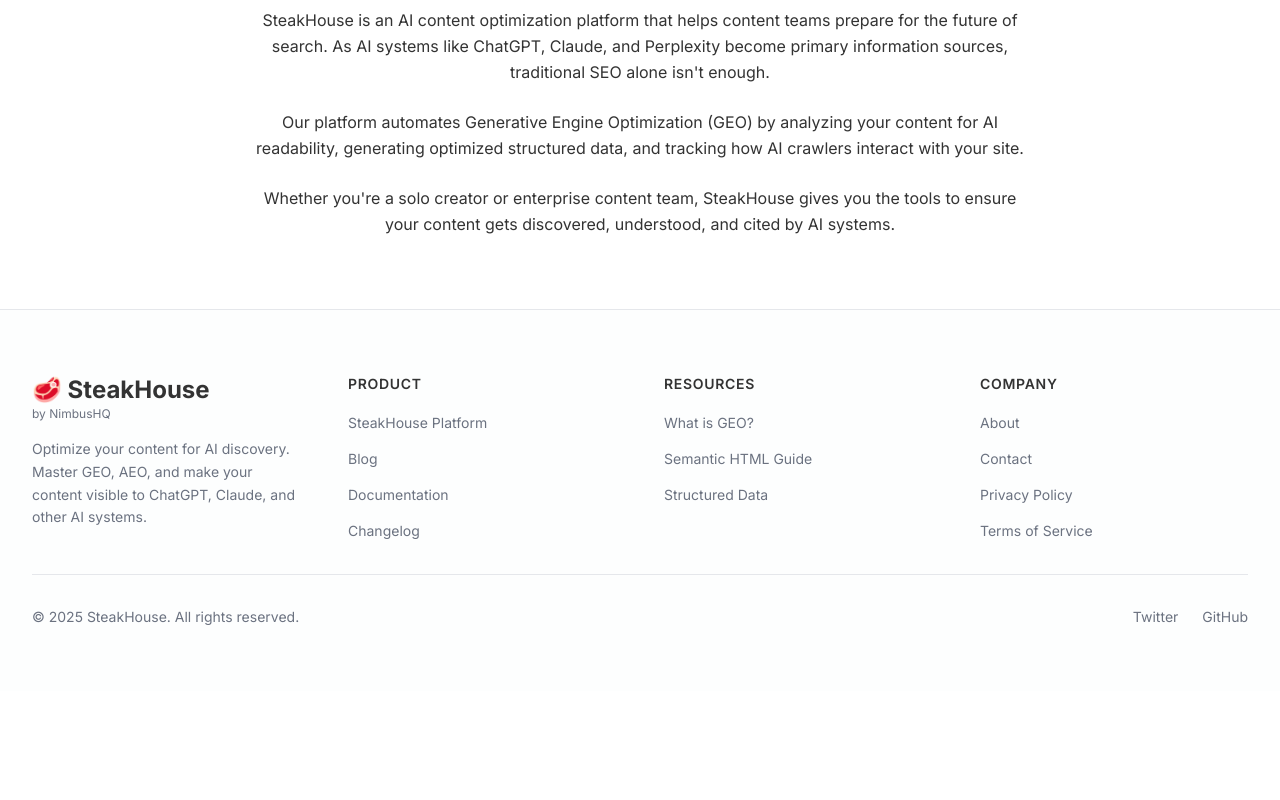
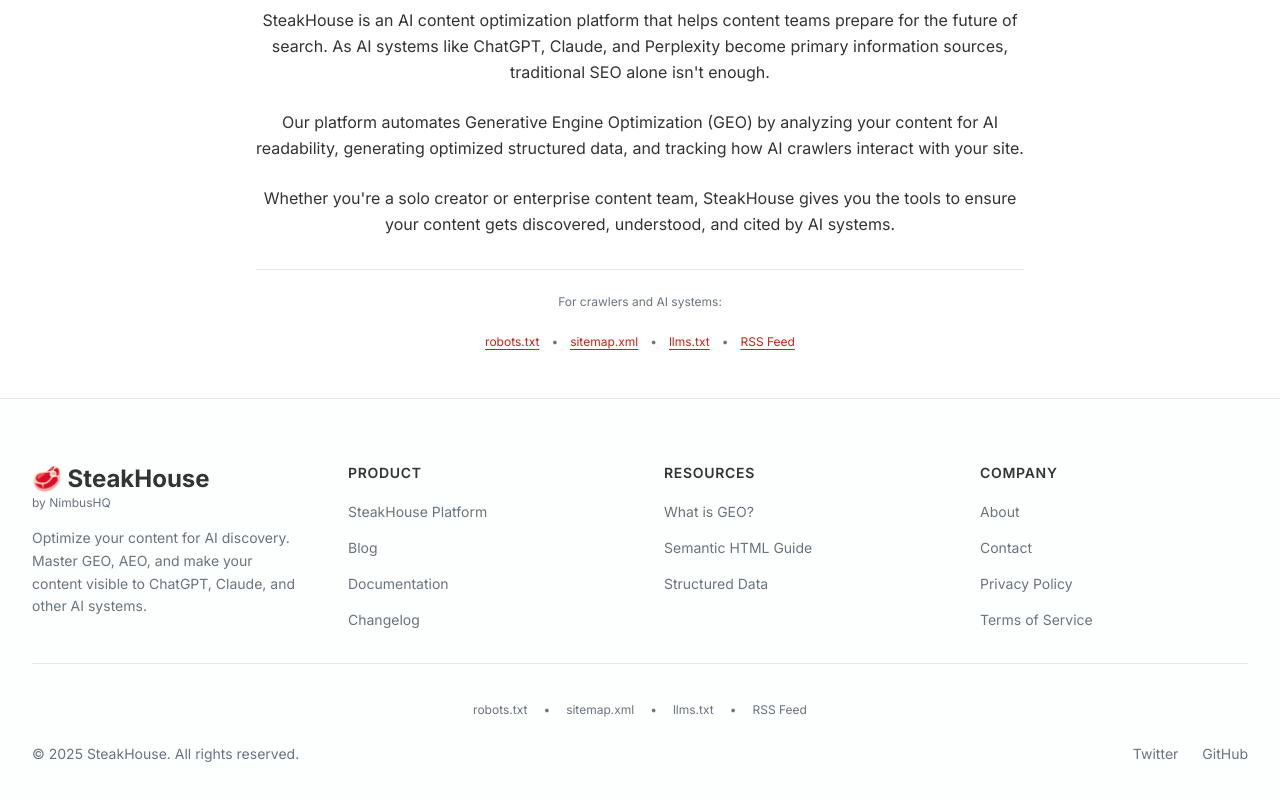
Before and after one commit to shaansundar/steakhouse-blog, a Next.js app: page / in a window 1280 px wide. Shown: the part 2537-3337 px from the top of the page. Before the commit the page ends 3228 px from the top, so only its background shows below. Built offline with nearby package versions, Linux system fonts and the light colour scheme; no server answers.

Commit message:
fix: advanced visibility

```diff
--- a/app/layout.tsx
+++ b/app/layout.tsx
@@ -31,10 +31,6 @@
 
 export const metadata: Metadata = {
   metadataBase: new URL(SITE_URL),
-  // Preload fonts for faster LCP
-  other: {
-    "font-display": "optional",
-  },
   title: {
     default: "SteakHouse Blog | GEO & AI Content Optimization",
     template: "%s | SteakHouse Blog",
@@ -102,6 +98,9 @@
     yandex: process.env.YANDEX_VERIFICATION,
     yahoo: process.env.YAHOO_VERIFICATION,
   },
+  other: {
+    "font-display": "optional",
+  },
 };
 
 export default function RootLayout({
--- a/app/page.tsx
+++ b/app/page.tsx
@@ -141,11 +141,33 @@
                 structured data, and tracking how AI crawlers interact with your
                 site.
               </p>
-              <p className="text-base leading-relaxed">
+              <p className="text-base leading-relaxed mb-6">
                 Whether you&apos;re a solo creator or enterprise content team,
                 SteakHouse gives you the tools to ensure your content gets
                 discovered, understood, and cited by AI systems.
               </p>
+
+              {/* Crawler Discovery Links - Visible to AI crawlers */}
+              <div className="mt-8 pt-6 border-t text-xs text-muted-foreground">
+                <p className="mb-2">For crawlers and AI systems:</p>
+                <div className="flex flex-wrap items-center justify-center gap-3">
+                  <a href="/robots.txt" className="hover:text-foreground transition-colors">
+                    robots.txt
+                  </a>
+                  <span aria-hidden="true">•</span>
+                  <a href="/sitemap.xml" className="hover:text-foreground transition-colors">
+                    sitemap.xml
+                  </a>
+                  <span aria-hidden="true">•</span>
+                  <a href="/llms.txt" className="hover:text-foreground transition-colors">
+                    llms.txt
+                  </a>
+                  <span aria-hidden="true">•</span>
+                  <a href="/feed.xml" className="hover:text-foreground transition-colors">
+                    RSS Feed
+                  </a>
+                </div>
+              </div>
             </div>
           </div>
         </section>
--- a/app/robots.ts
+++ b/app/robots.ts
@@ -1,78 +1,137 @@
-/**
- * robots.txt Configuration
- *
- * Defines crawling rules for search engines and AI crawlers.
- * All content is allowed for indexing by default.
- */
+// robots.ts
+// This configuration explicitly allows major AI crawlers to index and use the site
+// as training / retrieval data, making it a reference implementation for GEO.
 
-import { MetadataRoute } from "next";
-
-const SITE_URL = process.env.NEXT_PUBLIC_SITE_URL || "https://trysteakhouse.com";
+import { MetadataRoute } from 'next';
 
 export default function robots(): MetadataRoute.Robots {
+  const baseUrl = process.env.NEXT_PUBLIC_SITE_URL || 'https://trysteakhouse.com';
+
   return {
     rules: [
       {
-        // Allow all user agents by default
-        // Allow all content (blog posts, pages) - this is the default behavior
-        userAgent: "*",
-        allow: "/",
-        disallow: [
-          "/api/newsletter/",      // Protect newsletter API route
-          "/_next/",                // Next.js internal routes
-          "/admin/",                // Future admin routes
-          "/private/",              // Private content
-        ],
+        userAgent: '*',
+        allow: '/',
+        disallow: []
+      },
+      // Allow AI crawlers explicitly
+      {
+        userAgent: 'GPTBot',
+        allow: '/',
       },
       {
-        // Explicitly allow AI crawlers and ensure they have access
-        // Grouping them for cleaner configuration
-        userAgent: [
-          "GPTBot",
-          "ChatGPT-User",
-          "Google-Extended",
-          "ClaudeBot",
-          "Claude-Web",
-          "CCBot",
-          "PerplexityBot",
-          "Meta-ExternalAgent",
-          "Amazonbot",
-          "Applebot",
-        ],
-        allow: "/", // Allow all content including blog posts
-        // Disallow API/internal routes to prevent unnecessary crawling
-        disallow: [
-          "/api/newsletter/",
-          "/_next/",
-          "/admin/",
-          "/private/",
-        ],
+        userAgent: 'ChatGPT-User',
+        allow: '/',
+      },
+      {
+        userAgent: 'Google-Extended',
+        allow: '/',
+      },
+      {
+        userAgent: 'anthropic-ai',
+        allow: '/',
+      },
+      {
+        userAgent: 'ClaudeBot',
+        allow: '/',
+      },
+      {
+        userAgent: 'Claude-User',
+        allow: '/',
+      },
+      {
+        userAgent: 'Claude-Web',
+        allow: '/',
+      },
+      {
+        userAgent: 'CCBot',
+        allow: '/',
+      },
+      {
+        userAgent: 'Applebot-Extended',
+        allow: '/',
       },
     ],
-    sitemap: `${SITE_URL}/sitemap.xml`,
-    host: SITE_URL,
+    sitemap: `${baseUrl}/sitemap.xml`,
+    host: baseUrl,
   };
 }
 
-/**
- * IMPORTANT: To ensure AI crawlers discover your site:
- *
- * 1. Submit sitemap to Google Search Console:
- *    - Go to https://search.google.com/search-console
- *    - Add property: ${SITE_URL}
- *    - Submit sitemap: ${SITE_URL}/sitemap.xml
- *
- * 2. Submit sitemap to Bing Webmaster Tools:
- *    - Go to https://www.bing.com/webmasters
- *    - Add site and submit sitemap
- *
- * 3. Verify site is crawlable:
- *    - Test robots.txt: ${SITE_URL}/robots.txt
- *    - Test sitemap: ${SITE_URL}/sitemap.xml
- *    - Test llms.txt: ${SITE_URL}/llms.txt
- *
- * 4. For AI-specific discovery:
- *    - Ensure llms.txt is accessible: ${SITE_URL}/llms.txt
- *    - Verify structured data with Google Rich Results Test
- *    - Monitor AI crawler visits in your analytics
- */
+// /**
+//  * robots.txt Configuration
+//  *
+//  * Defines crawling rules for search engines and AI crawlers.
+//  * All content is allowed for indexing by default.
+//  */
+
+// import { MetadataRoute } from "next";
+
+// const SITE_URL = process.env.NEXT_PUBLIC_SITE_URL || "https://trysteakhouse.com";
+
+// export default function robots(): MetadataRoute.Robots {
+//   return {
+//     rules: [
+//       {
+//         // Allow all user agents by default
+//         // Allow all content (blog posts, pages) - this is the default behavior
+//         userAgent: "*",
+//         allow: "/",
+//         disallow: [
+//           "/api/newsletter/",      // Protect newsletter API route
+//           "/_next/",                // Next.js internal routes
+//           "/admin/",                // Future admin routes
+//           "/private/",              // Private content
+//         ],
+//       },
+//       {
+//         // Explicitly allow AI crawlers and ensure they have access
+//         // Grouping them for cleaner configuration
+//         userAgent: [
+//           "GPTBot",
+//           "ChatGPT-User",
+//           "Google-Extended",
+//           "ClaudeBot",
+//           "Claude-Web",
+//           "CCBot",
+//           "PerplexityBot",
+//           "Meta-ExternalAgent",
+//           "Amazonbot",
+//           "Applebot",
+//         ],
+//         allow: "/", // Allow all content including blog posts
+//         // Disallow API/internal routes to prevent unnecessary crawling
+//         disallow: [
+//           "/api/newsletter/",
+//           "/_next/",
+//           "/admin/",
+//           "/private/",
+//         ],
+//       },
+//     ],
+//     sitemap: `${SITE_URL}/sitemap.xml`,
+//     host: SITE_URL,
+//   };
+// }
+
+// /**
+//  * IMPORTANT: To ensure AI crawlers discover your site:
+//  *
+//  * 1. Submit sitemap to Google Search Console:
+//  *    - Go to https://search.google.com/search-console
+//  *    - Add property: ${SITE_URL}
+//  *    - Submit sitemap: ${SITE_URL}/sitemap.xml
+//  *
+//  * 2. Submit sitemap to Bing Webmaster Tools:
+//  *    - Go to https://www.bing.com/webmasters
+//  *    - Add site and submit sitemap
+//  *
+//  * 3. Verify site is crawlable:
+//  *    - Test robots.txt: ${SITE_URL}/robots.txt
+//  *    - Test sitemap: ${SITE_URL}/sitemap.xml
+//  *    - Test llms.txt: ${SITE_URL}/llms.txt
+//  *
+//  * 4. For AI-specific discovery:
+//  *    - Ensure llms.txt is accessible: ${SITE_URL}/llms.txt
+//  *    - Verify structured data with Google Rich Results Test
+//  *    - Monitor AI crawler visits in your analytics
+//  */
--- a/components/footer.tsx
+++ b/components/footer.tsx
@@ -105,13 +105,34 @@
 
         <Separator className="my-8" />
 
+        {/* SEO/AI Discovery Links - Visible to crawlers but styled subtly */}
+        <div className="mb-6 text-center">
+          <div className="inline-flex flex-wrap items-center justify-center gap-4 text-xs text-muted-foreground">
+            <Link href="/robots.txt" className="hover:text-foreground transition-colors">
+              robots.txt
+            </Link>
+            <span aria-hidden="true">•</span>
+            <Link href="/sitemap.xml" className="hover:text-foreground transition-colors">
+              sitemap.xml
+            </Link>
+            <span aria-hidden="true">•</span>
+            <Link href="/llms.txt" className="hover:text-foreground transition-colors">
+              llms.txt
+            </Link>
+            <span aria-hidden="true">•</span>
+            <Link href="/feed.xml" className="hover:text-foreground transition-colors">
+              RSS Feed
+            </Link>
+          </div>
+        </div>
+
         <div className="flex flex-col sm:flex-row justify-between items-center gap-4">
           <p className="text-sm text-muted-foreground">
             © {currentYear} SteakHouse. All rights reserved.
           </p>
           <div className="flex items-center gap-6">
             <a
-              href="https://twitter.com/SteakHousedev"
+              href="https://twitter.com/trysteakhouse"
               target="_blank"
               rel="noopener noreferrer"
               className="text-sm text-muted-foreground hover:text-foreground transition-colors"
@@ -119,7 +140,7 @@
               Twitter
             </a>
             <a
-              href="https://github.com/SteakHouse"
+              href="https://github.com/nimbushq"
               target="_blank"
               rel="noopener noreferrer"
               className="text-sm text-muted-foreground hover:text-foreground transition-colors"
```
